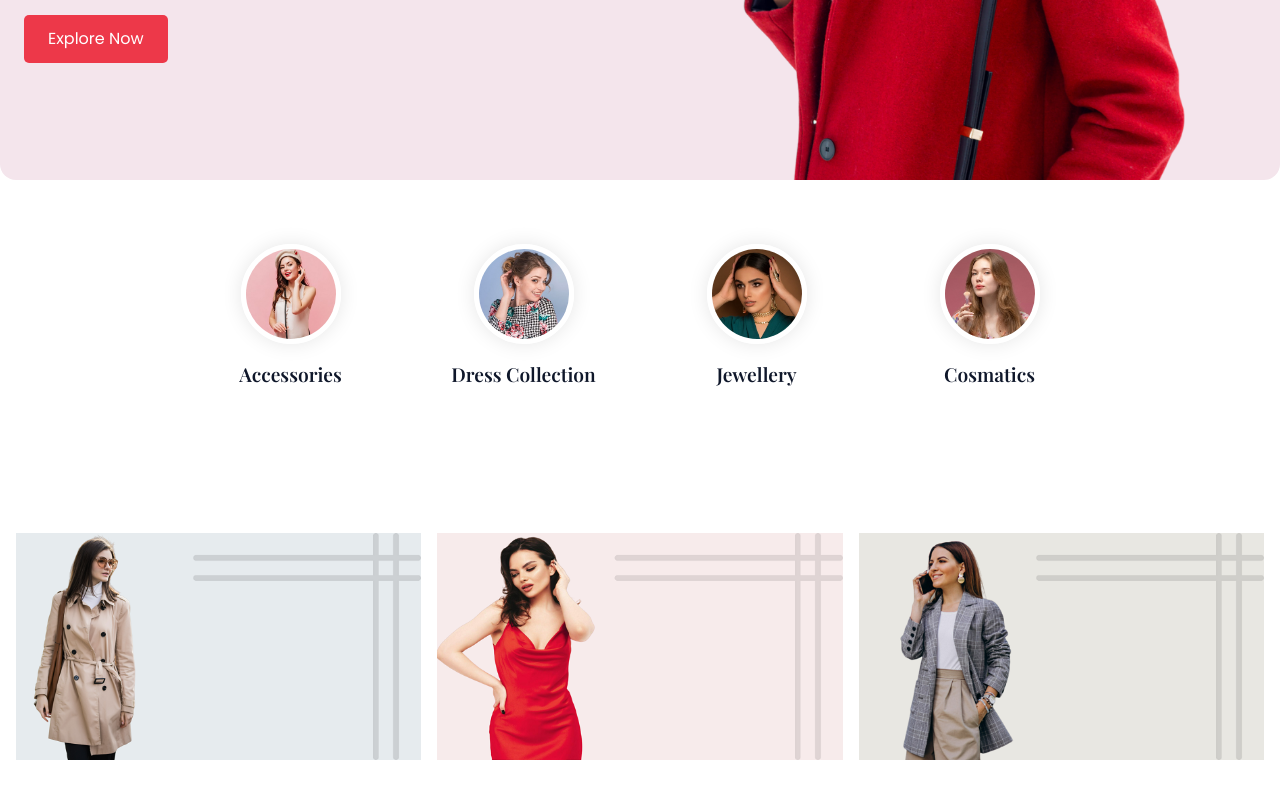
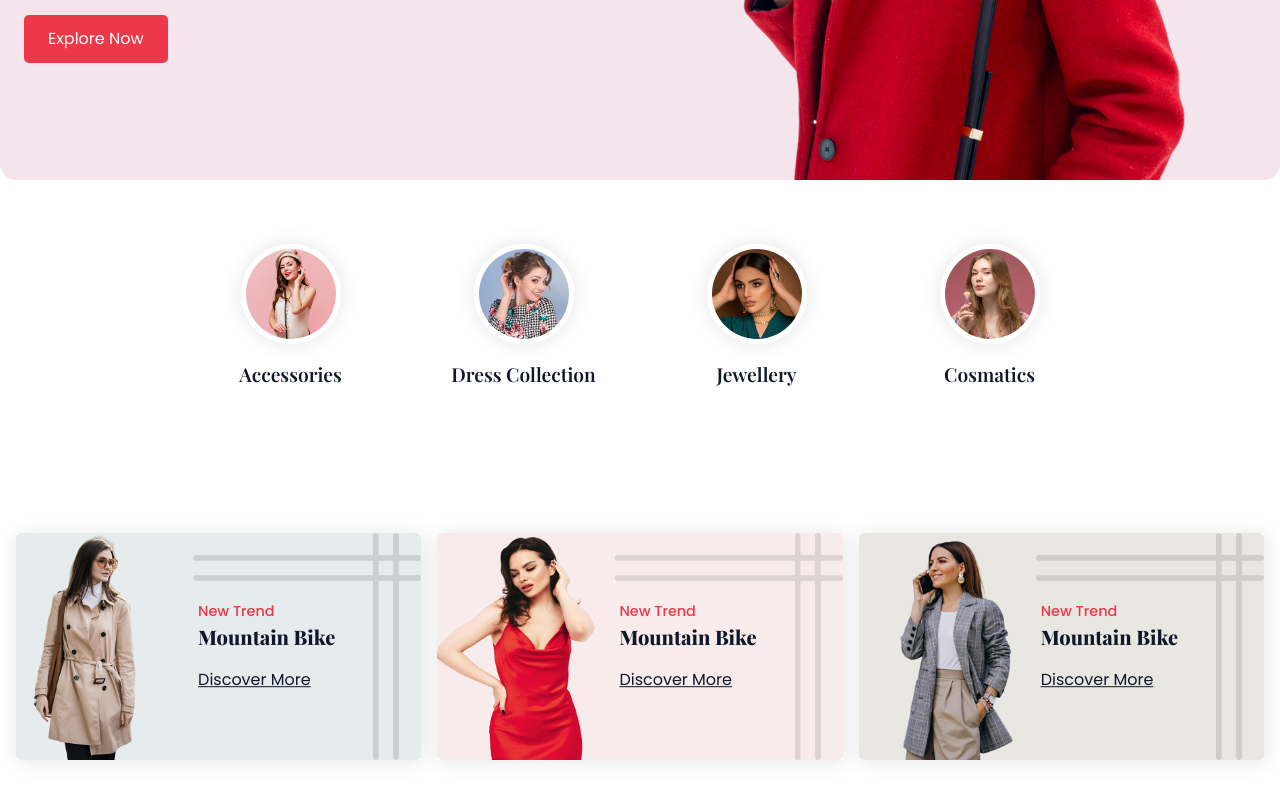
Before and after one commit to adkaium/biCycle-client, a React (Vite) app: page / in a window 1280 px wide. Shown: the part 582-1382 px from the top of the page. Built offline with nearby package versions, Linux system fonts and the light colour scheme.

Commit message:
add style

```diff
--- a/src/pages/home/HeroSection.tsx
+++ b/src/pages/home/HeroSection.tsx
@@ -13,7 +13,7 @@ export const HeroSection = () => {
   return (
     <section className="section__container hero__container">
       {cards.map((card) => (
-        <div key={card.id} className="product__card">
+        <div key={card.id} className="hero__card">
           <img src={card.image} alt={card.title} />
           <div className="hero__content">
             <p>{card.trend}</p>
```
